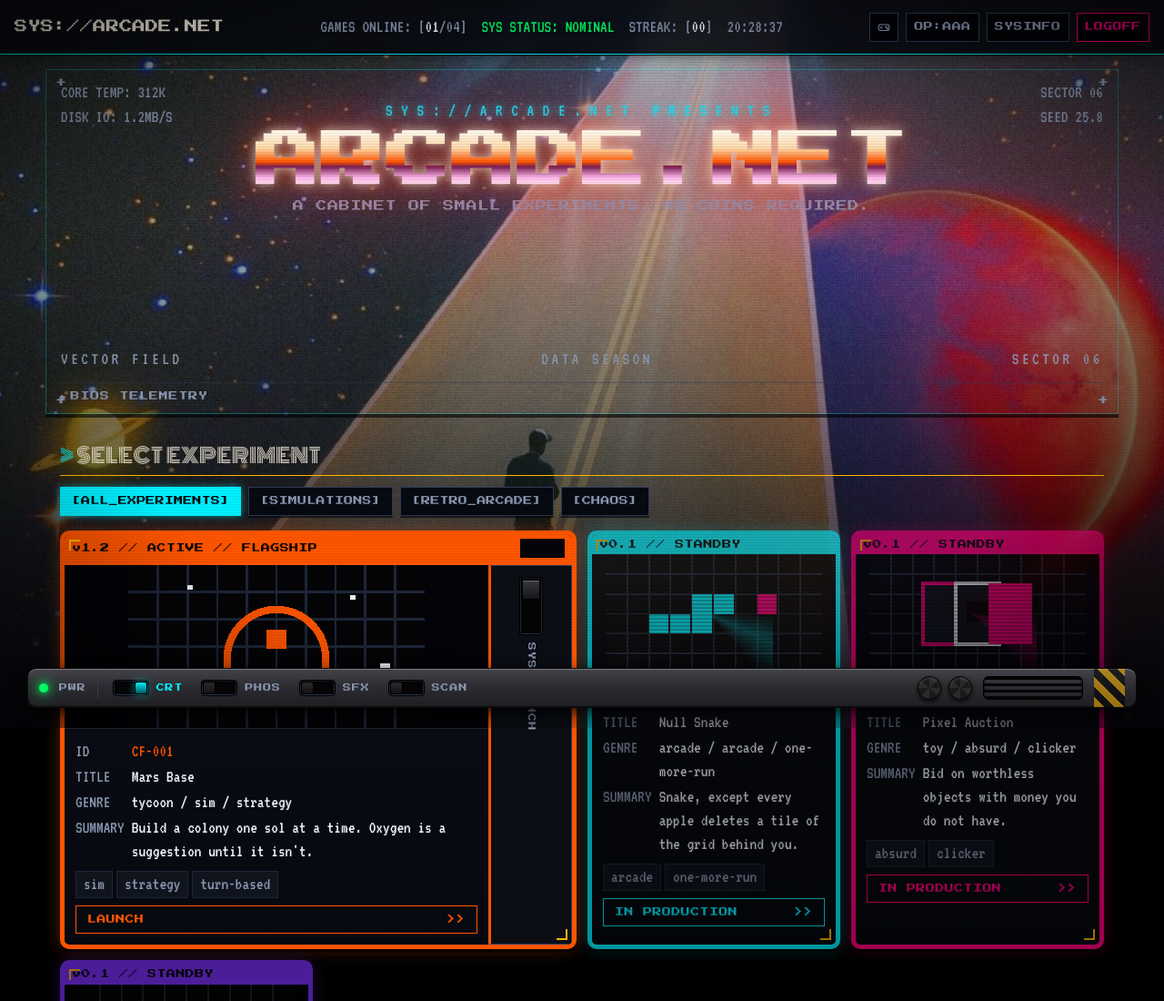
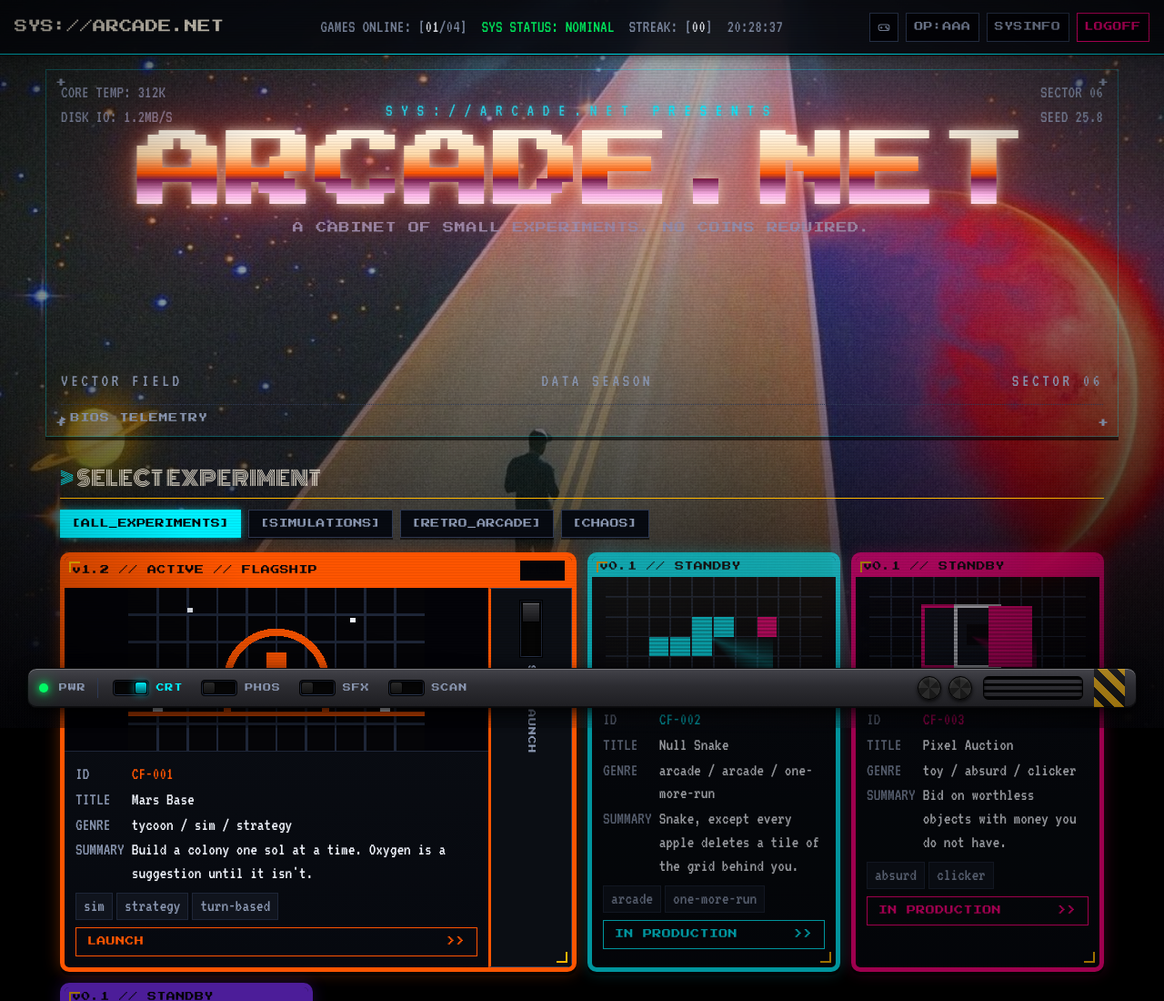
Before and after one commit to Nexace/timesink, a website with bundled scripts: page index.html in a window 1280 px wide. Shown: the top 1100 px of the page at 91% size. Built offline with nearby package versions, Linux system fonts and the light colour scheme; a web font is replaced by a local one.

Commit message:
Mockup fidelity: bigger Allotropic masthead, compare-loop fixes

```diff
--- a/home.css
+++ b/home.css
@@ -87,7 +87,7 @@
 
 .boot__title {
   font-family: var(--font-hero);
-  font-size: clamp(2.6rem, 1.4rem + 5.5vw, 4.4rem);
+  font-size: clamp(2.6rem, 1.4rem + 6vw, 6rem);
   font-weight: 700;
   line-height: 0.95;
   letter-spacing: 0.02em;
```
